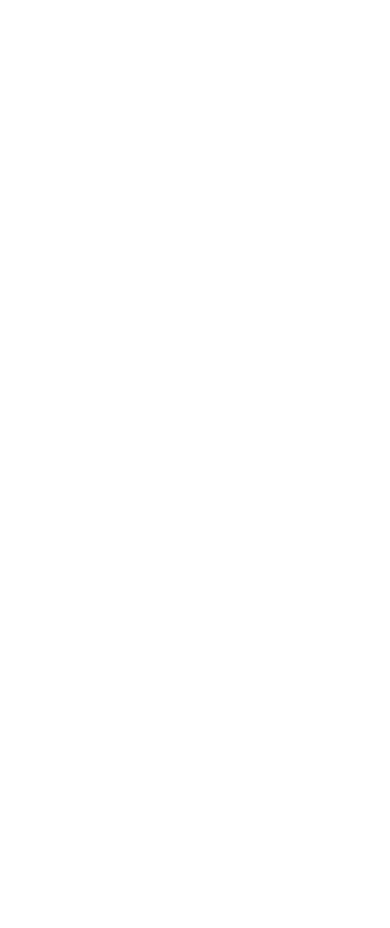
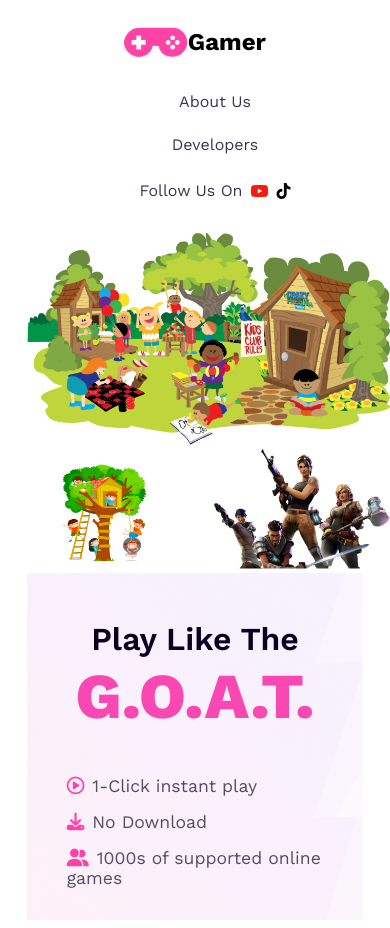
Before and after one commit to Nissanbarua/Gamer-Zone-website, a plain HTML site: page index.html in a window 390 px wide. Before the commit the page ends 844 px from the top, so only its background shows below. Drawn offline with nearby package versions, Linux system fonts and the light colour scheme.

Commit message:
header section done and responsive for mobile devices

```diff
--- a/index.html
+++ b/index.html
@@ -1,13 +1,74 @@
 <!DOCTYPE html>
 <html lang="en">
-<head>
-    <meta charset="UTF-8">
-    <meta name="viewport" content="width=device-width, initial-scale=1.0">
+  <head>
+    <meta charset="UTF-8" />
+    <meta name="viewport" content="width=device-width, initial-scale=1.0" />
+    <link rel="stylesheet" href="styles/gamer-zone.css" />
     <title>Gamer Zone</title>
-</head>
-<body>
-    <header></header>
+    <script
+      src="https://kit.fontawesome.com/0f448948d9.js"
+      crossorigin="anonymous"
+    ></script>
+  </head>
+  <body>
+    <header>
+      <section class="container logo-container">
+        <div class="logo">
+          <img src="images/logo.png" alt="" />
+          <h1><span>G</span>amer</h1>
+        </div>
+        <div class="navbar">
+          <ul>
+            <li><a href="#">About Us</a></li>
+            <li><a href="#">Developers</a></li>
+            <li>
+              <a class="social-nav-icon" href="#"
+                >Follow Us On
+                <i class="fa-brands fa-youtube" style="color: #f61c0d"></i
+                ><i class="fa-brands fa-tiktok" style="color: #000000"></i
+              ></a>
+            </li>
+          </ul>
+        </div>
+      </section>
+      <section class="container hero-container">
+        <div class="hero-content">
+          <h2>
+            Play Like The <br />
+            <span class="highlight">G.O.A.T.</span>
+          </h2>
+          <div class="hero-content-list">
+            <ul>
+              <li>
+                <a href="#"
+                  ><i
+                    class="fa-regular fa-circle-play"
+                    style="color: #ff41a6"
+                  ></i
+                  >1-Click instant play</a
+                >
+              </li>
+              <li>
+                <a href="#"
+                  ><i class="fa-solid fa-download" style="color: #ff42a6"></i>No
+                  Download</a
+                >
+              </li>
+              <li>
+                <a href="#"
+                  ><i class="fa-solid fa-user-group" style="color: #ff42a6"></i
+                  >1000s of supported online games</a
+                >
+              </li>
+            </ul>
+          </div>
+        </div>
+        <div class="hero-bg">
+          <img src="images/hero.png" alt="" />
+        </div>
+      </section>
+    </header>
     <main></main>
     <footer></footer>
-</body>
+  </body>
 </html>
--- a/styles/gamer-zone.css
+++ b/styles/gamer-zone.css
@@ -1,6 +1,123 @@
-@import url('https://fonts.googleapis.com/css2?family=Work+Sans:ital,wght@0,100..900;1,100..900&display=swap');
+@import url("https://fonts.googleapis.com/css2?family=Work+Sans:ital,wght@0,100..900;1,100..900&display=swap");
 
 /* shared styles */
-body{
-    font-family: "Work Sans", sans-serif;
+body {
+  font-family: "Work Sans", sans-serif;
 }
+.container {
+  width: 80%;
+  margin: 0 auto;
+}
+
+/* header related styles */
+.logo-container {
+  display: flex;
+  justify-content: space-between;
+}
+.logo {
+  display: flex;
+  justify-content: center;
+  align-items: center;
+}
+.logo img {
+  max-width: 70px;
+  height: 30px;
+}
+.navbar ul {
+  display: flex;
+  justify-content: center;
+  align-items: center;
+  gap: 1.5rem;
+}
+.navbar ul li {
+  list-style: none;
+}
+.navbar ul li a {
+  text-decoration: none;
+  color: rgb(60, 53, 79);
+  font-size: 1rem;
+  padding: 0.2rem 0.2rem;
+}
+.navbar ul li a:hover {
+  background-color: rgba(11, 2, 35, 0.1);
+}
+.social-nav-icon {
+  display: flex;
+  justify-content: center;
+  align-items: center;
+  gap: 0.5rem;
+}
+.hero-container {
+  display: flex;
+  justify-content: space-between;
+}
+.hero-content {
+  background: linear-gradient(
+      223.23deg,
+      rgba(140, 87, 238, 0.03) 3.979%,
+      rgba(241, 68, 174, 0.03) 100.54%
+    ),
+    url(../images/herobg.png);
+  background-position: center;
+  background-repeat: no-repeat;
+  background-size: cover;
+  width: 50%;
+  padding-top: 6%;
+}
+.hero-content h2 {
+  color: rgb(11, 2, 35);
+  font-weight: 600;
+  font-size: 2rem;
+  text-align: center;
+}
+.highlight {
+  color: rgb(249, 72, 178);
+  font-size: 4rem;
+  font-weight: 800;
+}
+.hero-content-list {
+  display: flex;
+  justify-content: center;
+  align-items: center;
+}
+.hero-content-list ul li {
+  list-style: none;
+  margin-bottom: 1rem;
+}
+.hero-content-list ul li a {
+  color: rgb(83, 76, 100);
+  font-size: 1.1rem;
+  text-decoration: none;
+}
+.hero-content-list ul li a i {
+  margin-right: 0.5rem;
+}
+.hero-bg {
+  width: 40%;
+}
+.hero-bg img {
+  height: 450px;
+}
+
+@media screen and (max-width: 576px) {
+  .container {
+    width: 90%;
+    margin: 0 auto;
+  }
+  .logo-container,
+  .navbar ul {
+    flex-direction: column;
+  }
+  .hero-container {
+    flex-direction: column-reverse;
+  }
+  .hero-content {
+    width: auto;
+  }
+  .hero-bg {
+    width: auto;
+  }
+  .hero-bg img {
+    height: 350px;
+  }
+}
```
